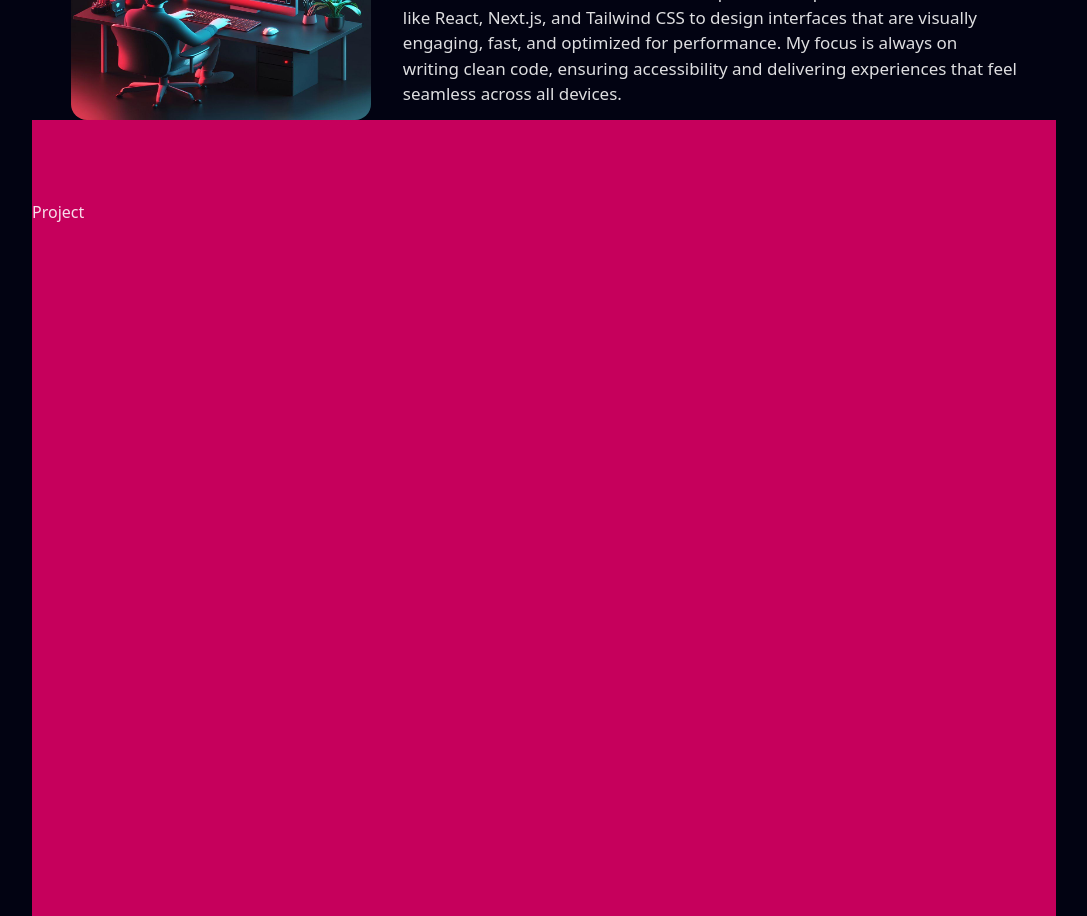
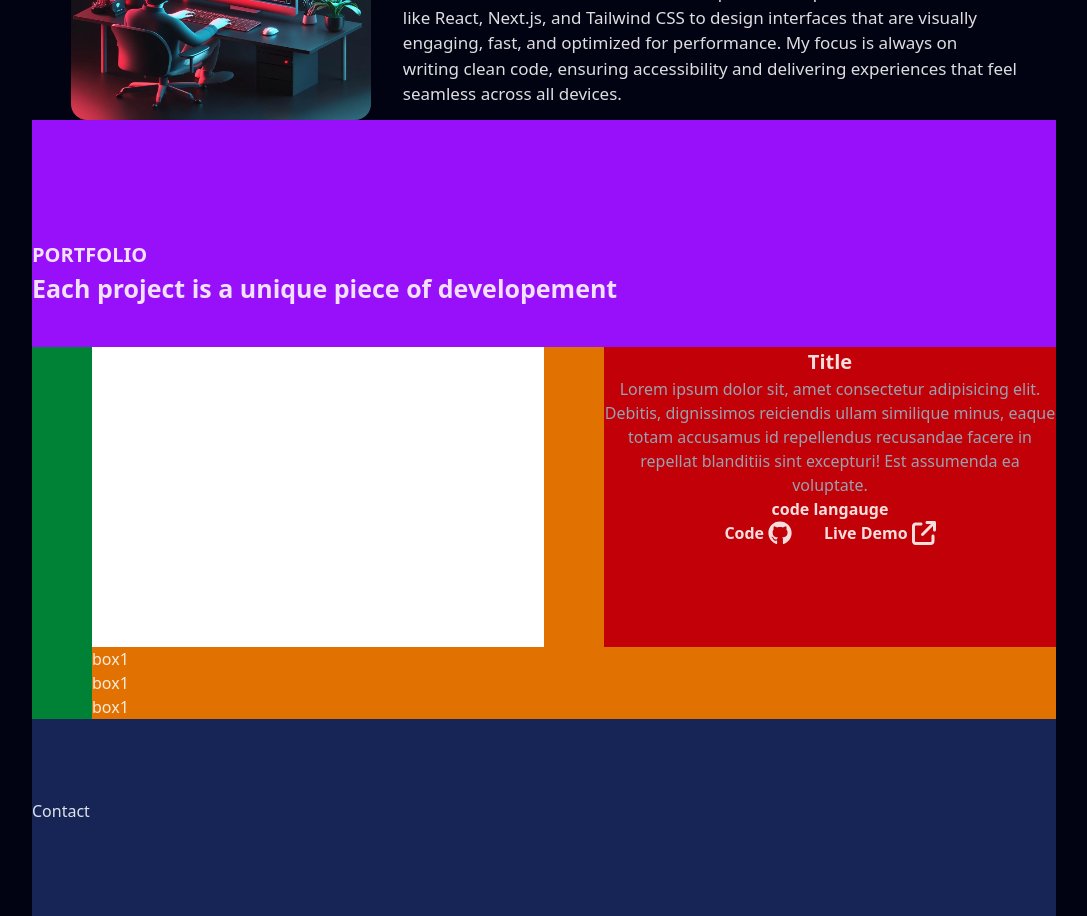
Before and after one commit to Adedejijohn11/Portfolio-vs2, a React (Vite) app: page / in a window 1280 px wide. Shown: the part 1140-2056 px from the top of the page, without its empty margins (96-1183 px from the left). Built offline with nearby package versions, Linux system fonts and the light colour scheme.

Commit message:
building project section

```diff
--- a/src/App.jsx
+++ b/src/App.jsx
@@ -7,7 +7,7 @@ import Navbar from "./components/navbar";
 
 function App() {
   return (
-    <div className="relative h-full w-full  scroll-smooth">
+    <div className="relative h-full w-full scroll-smooth">
       <Navbar />
       <div className="h-full w-full flex flex-col justify-center items-center  ">
         <Home />
--- a/src/components/about.jsx
+++ b/src/components/about.jsx
@@ -7,7 +7,7 @@ const About = () => {
       className="h-full w-full lg:w-[80%] px-5 md:px-10 lg:px-0  "
     >
       <div className="pt-30 md:pt-40 h-full flex flex-col gap-8 items-center justify-center">
-        <h1 className="text-[20px] lg:text-[25px] text-green-600/30 font-bold">
+        <h1 className="text-[20px] lg:text-[25px] font-bold">
           ABOUT ME
         </h1>
         <div className="flex flex-col md:flex-row items-center justify-center gap-8 ">
--- a/src/components/navbar.jsx
+++ b/src/components/navbar.jsx
@@ -56,23 +56,23 @@ const Navbar = () => {
       {/* icon */}
       <button
         onClick={() => setIsopen(!isOpen)}
-        className=" flex md:hidden text-[30px]"
+        className=" flex md:hidden text-[30px]  bg-background"
       >
-        <IoIosMenu />
+        <IoIosMenu  />
       </button>
 
       {/* overLay */}
-      {isOpen && (
+      {/* {isOpen && (
         <div
           onClick={() => setIsopen(false)}
           className="fixed top-0 right-0 z-40 md:hidden w-full h-screen  bg-black/50 transition-transform duration-300"
         ></div>
-      )}
+      )} */}
 
       {/* SideModal */}
       <div
         className={`fixed top-0 right-0 z-50 md:hidden w-[250px] h-screen flex items-center justify-center bg-black transition-transform duration-300 ${
-          isOpen ? "translate-0 " : "translate-x-full"
+          isOpen ? "translate-0" : "translate-x-full"
         }`}
       >
         <button
--- a/src/components/project.jsx
+++ b/src/components/project.jsx
@@ -1,10 +1,49 @@
 import React from "react";
+import { FaGithub } from "react-icons/fa6";
+import { FaArrowUpRightFromSquare } from "react-icons/fa6";
+<FaArrowUpRightFromSquare />
 
 const Project = () => {
   return (
-    <div id="project" className="h-[800px]  w-[80%] bg-pink-700">
-      <div className="pt-20">
-        <h1>Project</h1>
+    <div id="project" className="h-full w-full lg:w-[80%] px-5 md:px-10 lg:px-0  bg-pink-700">
+      <div className="pt-20 md:pt-30 flex flex-col bg-purple-600">
+        <h1 className="text-[20px] font-bold">PORTFOLIO</h1>
+        <h2 className="text-[25px] font-bold">Each project is a unique piece of developement</h2>
+        <div className="h-full w-full mt-10 pl-15 bg-green-700">
+          <div className="flex flex-col bg-amber-600">
+            <div className="flex gap-15">
+              <div className="h-[300px] w-[50%] bg-white">
+                img
+              </div>
+              <div className="h-[300px] w-[50%] flex flex-col  items-center bg-red-700">
+                <h1 className="text-[20px] font-bold">Title</h1>
+                <p className="text-center text-gray-400">Lorem ipsum dolor sit, amet consectetur adipisicing elit. Debitis, dignissimos reiciendis ullam similique minus, eaque totam accusamus id repellendus recusandae facere in repellat blanditiis sint excepturi! Est assumenda ea voluptate.</p>
+
+                <p className="font-bold">code langauge</p>
+                <div className="flex gap-8 ">
+                  <div className="flex items-center ">
+                    <span className="font-bold mr-1">Code</span>
+                    <FaGithub  className="text-2xl"/>
+                  </div>
+                  <div className="flex items-center ">
+                    <span className="font-bold mr-1">Live Demo</span>
+                    <FaArrowUpRightFromSquare className="text-2xl" />
+                  </div>
+
+                </div>
+              </div>
+            </div>
+            <div>
+              box1
+            </div>
+            <div>
+              box1
+            </div>
+            <div>
+              box1
+            </div>
+          </div>
+        </div>
       </div>
     </div>
   );
--- a/src/index.css
+++ b/src/index.css
@@ -74,51 +74,7 @@ button:focus-visible {
   a:hover {
     color: #747bff;
   }
-  button {
+  /* button {
     background-color: #f9f9f9;
-  }
+  } */
 }
-
-/*
-#root {
-  max-width: 1280px;
-  margin: 0 auto;
-  padding: 2rem;
-  text-align: center;
-}
-
-.logo {
-  height: 6em;
-  padding: 1.5em;
-  will-change: filter;
-  transition: filter 300ms;
-}
-.logo:hover {
-  filter: drop-shadow(0 0 2em #646cffaa);
-}
-.logo.react:hover {
-  filter: drop-shadow(0 0 2em #61dafbaa);
-}
-
-@keyframes logo-spin {
-  from {
-    transform: rotate(0deg);
-  }
-  to {
-    transform: rotate(360deg);
-  }
-}
-
-@media (prefers-reduced-motion: no-preference) {
-  a:nth-of-type(2) .logo {
-    animation: logo-spin infinite 20s linear;
-  }
-}
-
-.card {
-  padding: 2em;
-}
-
-.read-the-docs {
-  color: #888;
-} */
```
